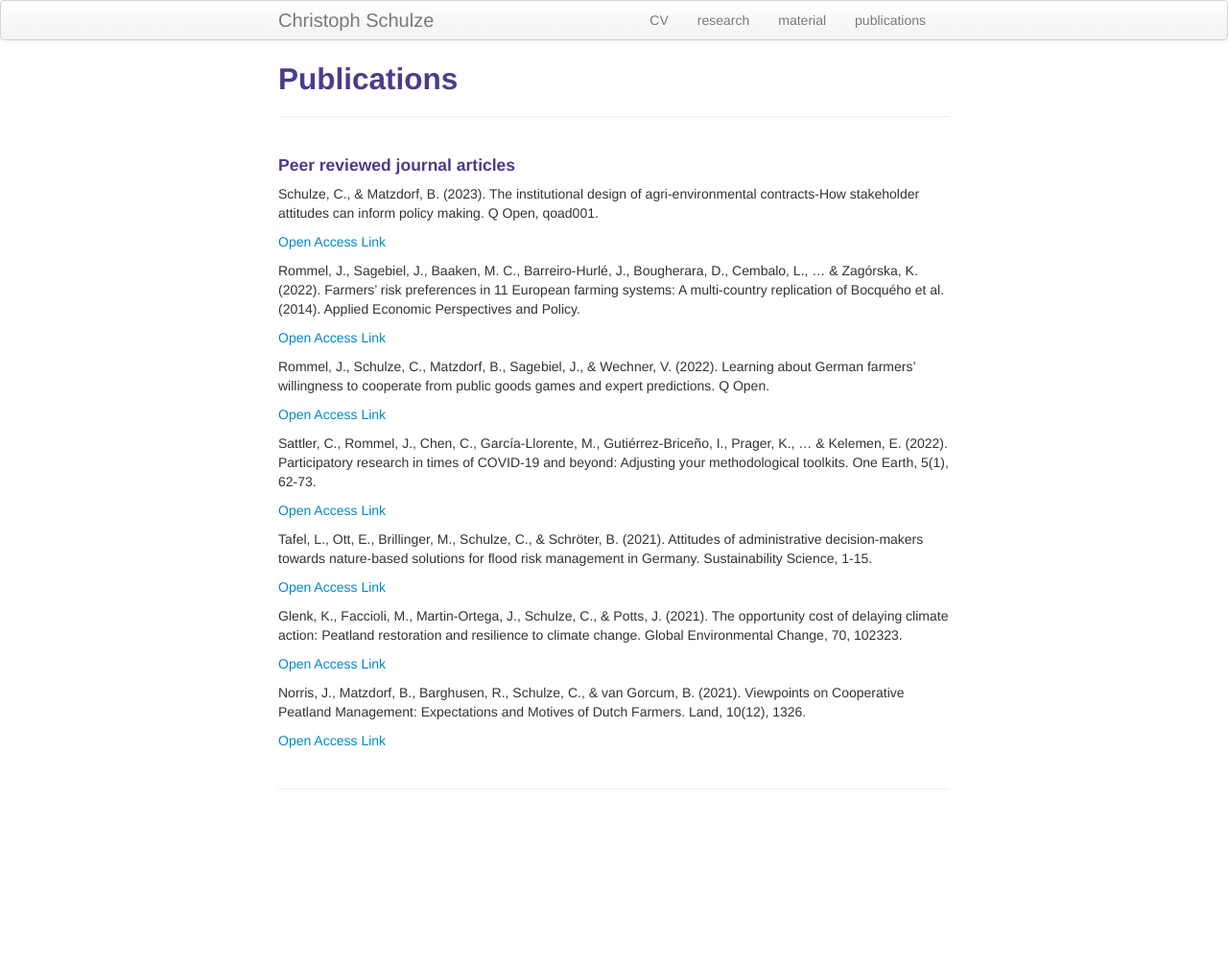
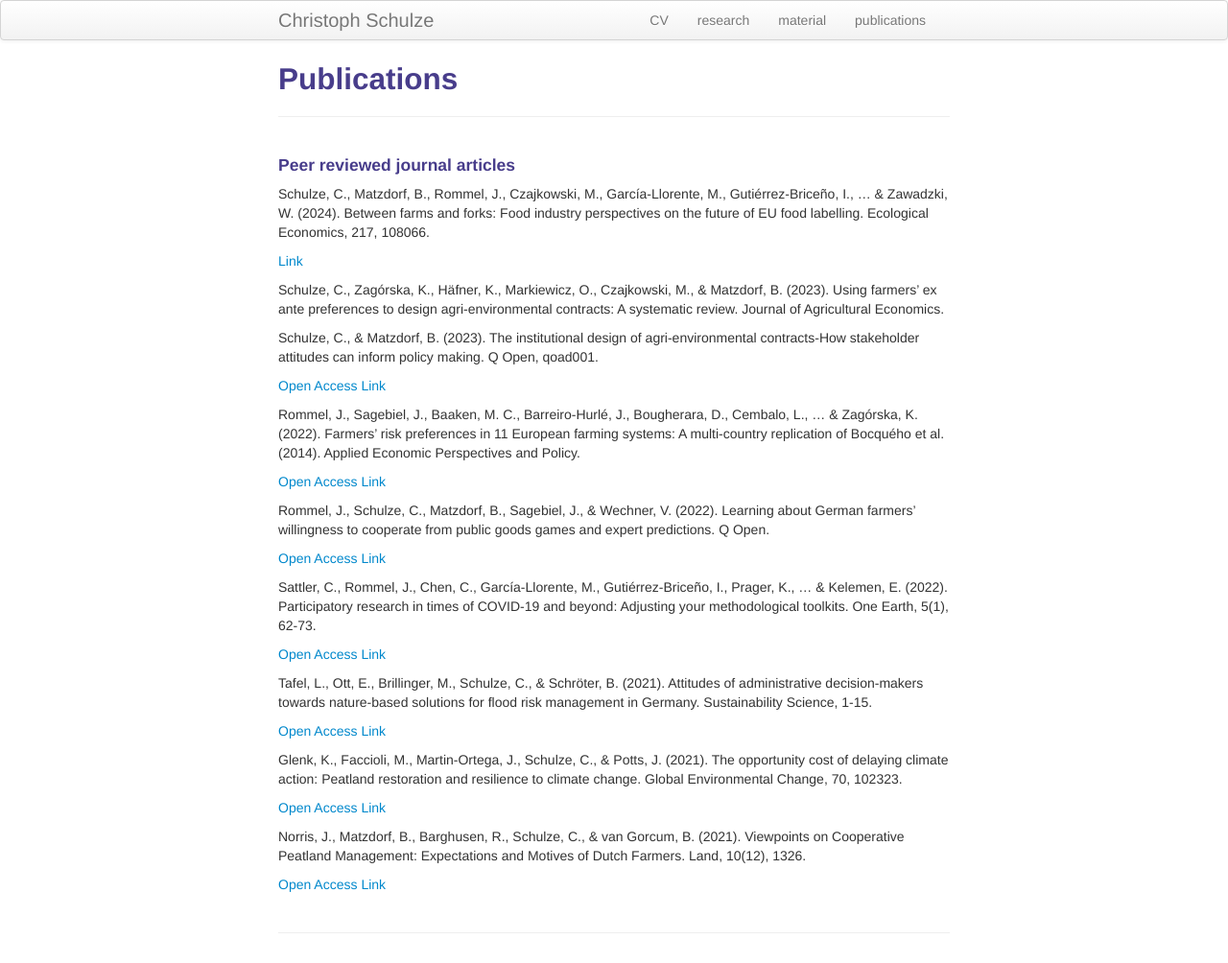
Before and after one commit to crokology/crokology.github.io, a Jekyll site: the page built from pages/publications.md, in a window 1280 px wide. Shown: the whole page at 96% size. Built offline with Jekyll 4.4.1, drawn with Linux system fonts in a browser that asks for light colours; before the commit the page ends 900 px from its top, so only the background shows below that.

Commit message:
Update publications.md

```diff
--- a/pages/publications.md
+++ b/pages/publications.md
@@ -5,9 +5,15 @@ description: Peer reviewed Journal articles
 ---
 #### Peer reviewed journal articles
 
+Schulze, C., Matzdorf, B., Rommel, J., Czajkowski, M., García-Llorente, M., Gutiérrez-Briceño, I., ... & Zawadzki, W. (2024). Between farms and forks: Food industry perspectives on the future of EU food labelling. Ecological Economics, 217, 108066.
+
+<a href="https://doi.org/10.1016/j.ecolecon.2023.108066">Link</a>
+
+Schulze, C., Zagórska, K., Häfner, K., Markiewicz, O., Czajkowski, M., & Matzdorf, B. (2023). Using farmers' ex ante preferences to design agri‐environmental contracts: A systematic review. Journal of Agricultural Economics.
+
 Schulze, C., & Matzdorf, B. (2023). The institutional design of agri-environmental contracts-How stakeholder attitudes can inform policy making. Q Open, qoad001.
 
-<a href="https://doi.org/10.1093/qopen/qoad001">Open Access Link</a>
+<a href="https://doi.org/10.1111/1477-9552.12570">Open Access Link</a>
 
 Rommel, J., Sagebiel, J., Baaken, M. C., Barreiro‐Hurlé, J., Bougherara, D., Cembalo, L., ... & Zagórska, K. (2022). Farmers' risk preferences in 11 European farming systems: A multi‐country replication of Bocquého et al.(2014). Applied Economic Perspectives and Policy.
 
```
